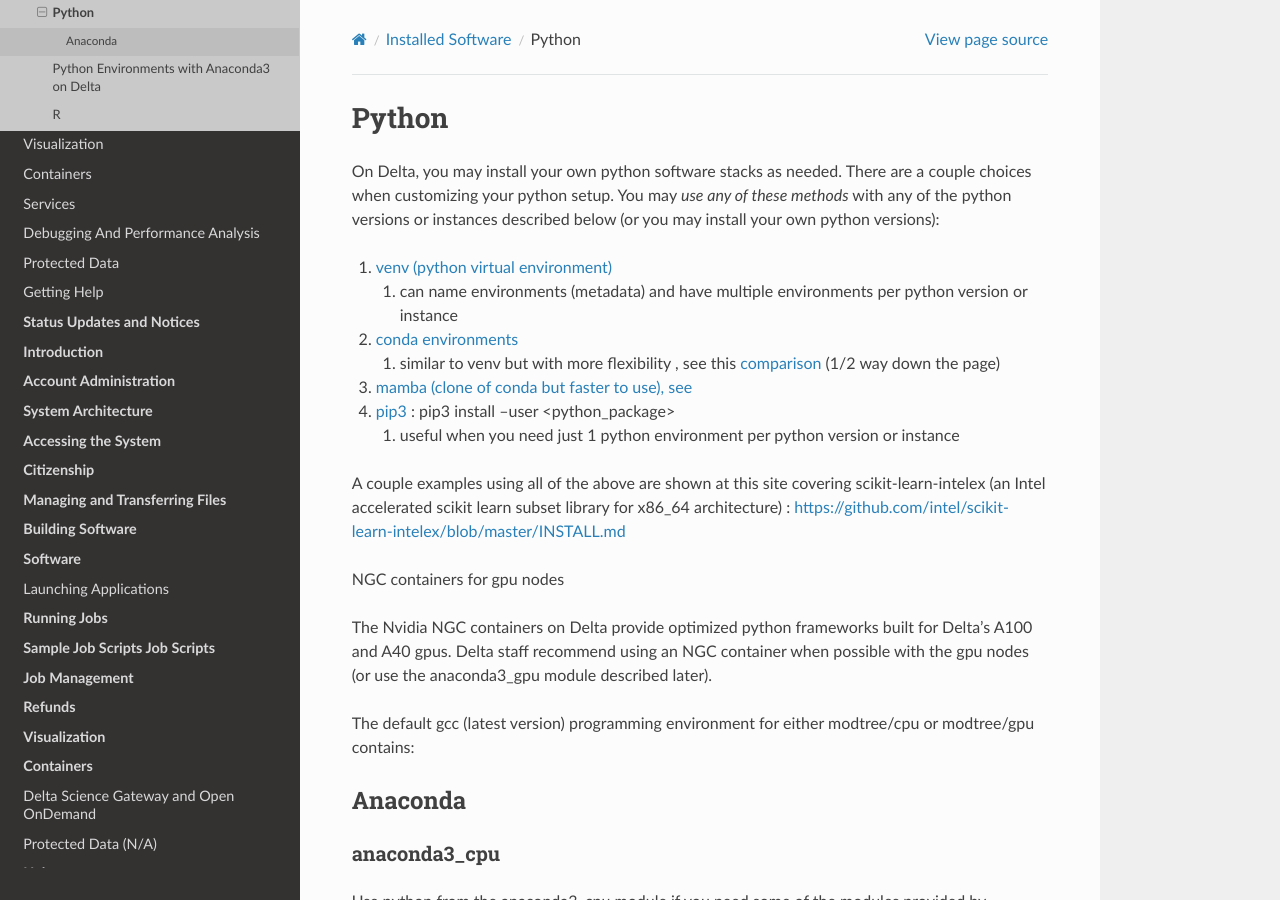
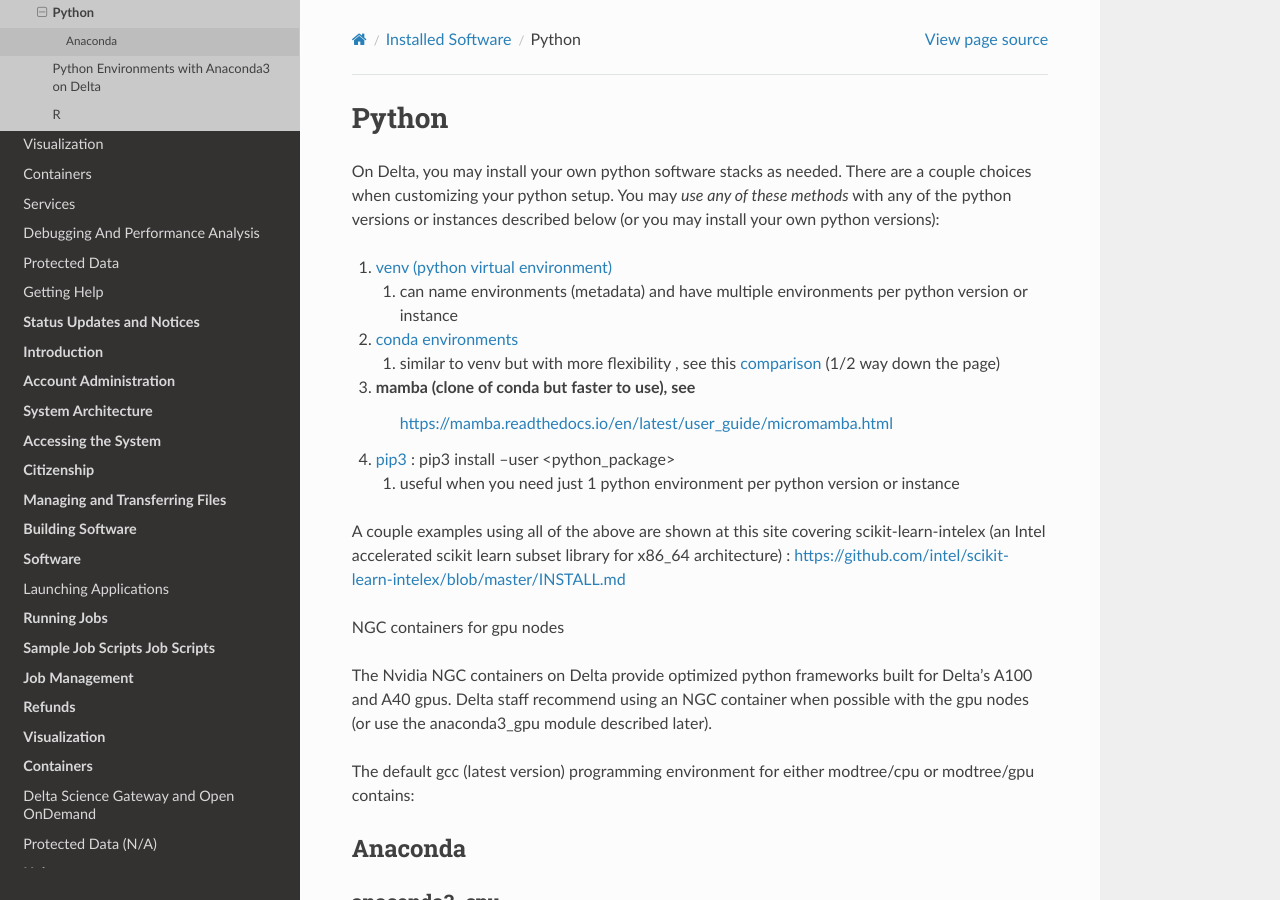
Before and after one commit to ncsa/Delta_doc, a Sphinx documentation site: the page built from docs/source/software/python/index.rst, in a window 1280 px wide and 900 px high. Built offline with Sphinx 7.4.7 and the Read the Docs theme 2.0.0, drawn with Linux system fonts in a browser that asks for light colours; pages that are not in the unit, such as notebooks, are missing from menus; part of the change alters nothing that is shown.

Commit message:
Update index.rst
fixed formatting of url

```diff
--- a/docs/source/software/python/index.rst
+++ b/docs/source/software/python/index.rst
@@ -19,7 +19,8 @@ described below (or you may install your own python versions):
       `comparison <https://docs.conda.io/projects/conda/en/latest/user-guide/concepts/environments.html>`__
       (1/2 way down the page)
 
-#. `mamba (clone of conda but faster to use), see <https://mamba.readthedocs.io/en/latest/user_guide/micromamba.html>`__
+#. mamba (clone of conda but faster to use), see
+      `<https://mamba.readthedocs.io/en/latest/user_guide/micromamba.html>`__
 
 #. `pip3 <https://docs.python.org/3/installing/index.html>`__ : pip3
    install --user <python_package>
```
